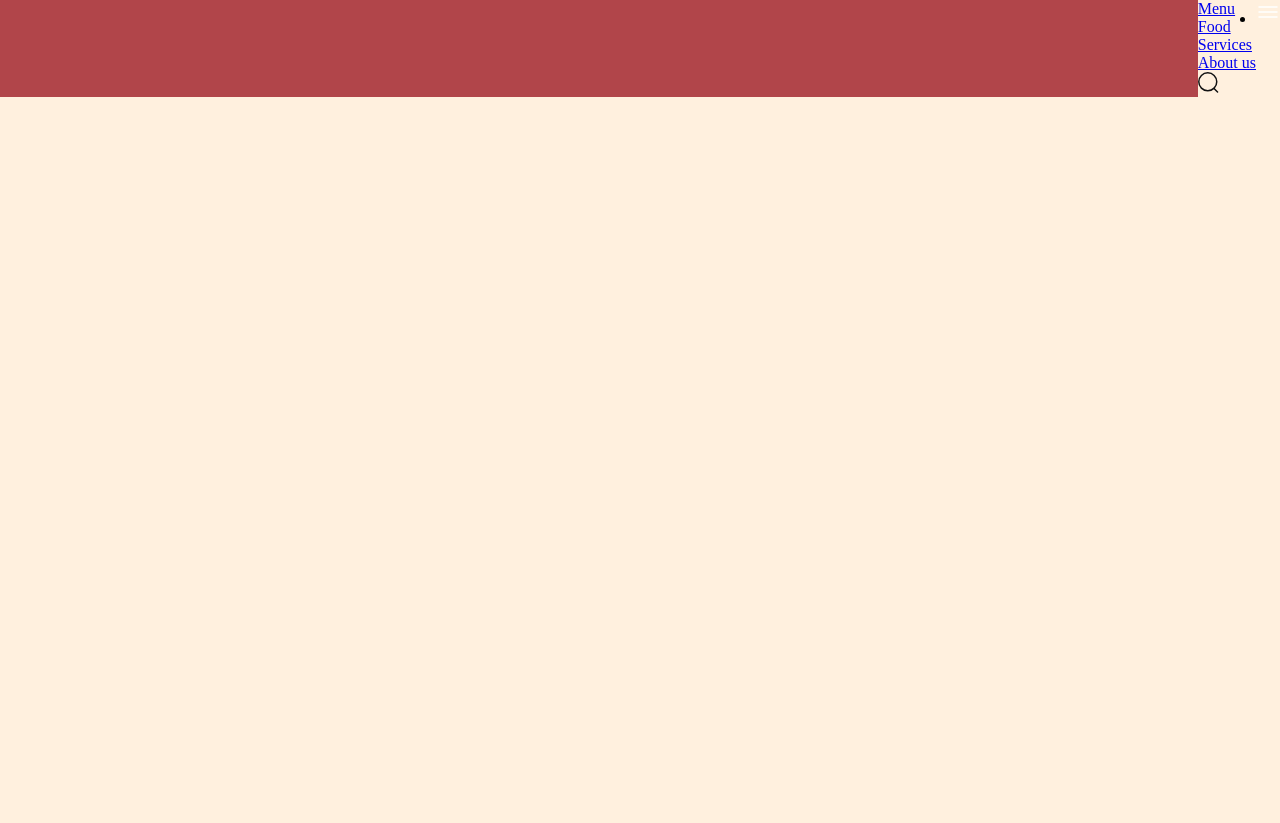
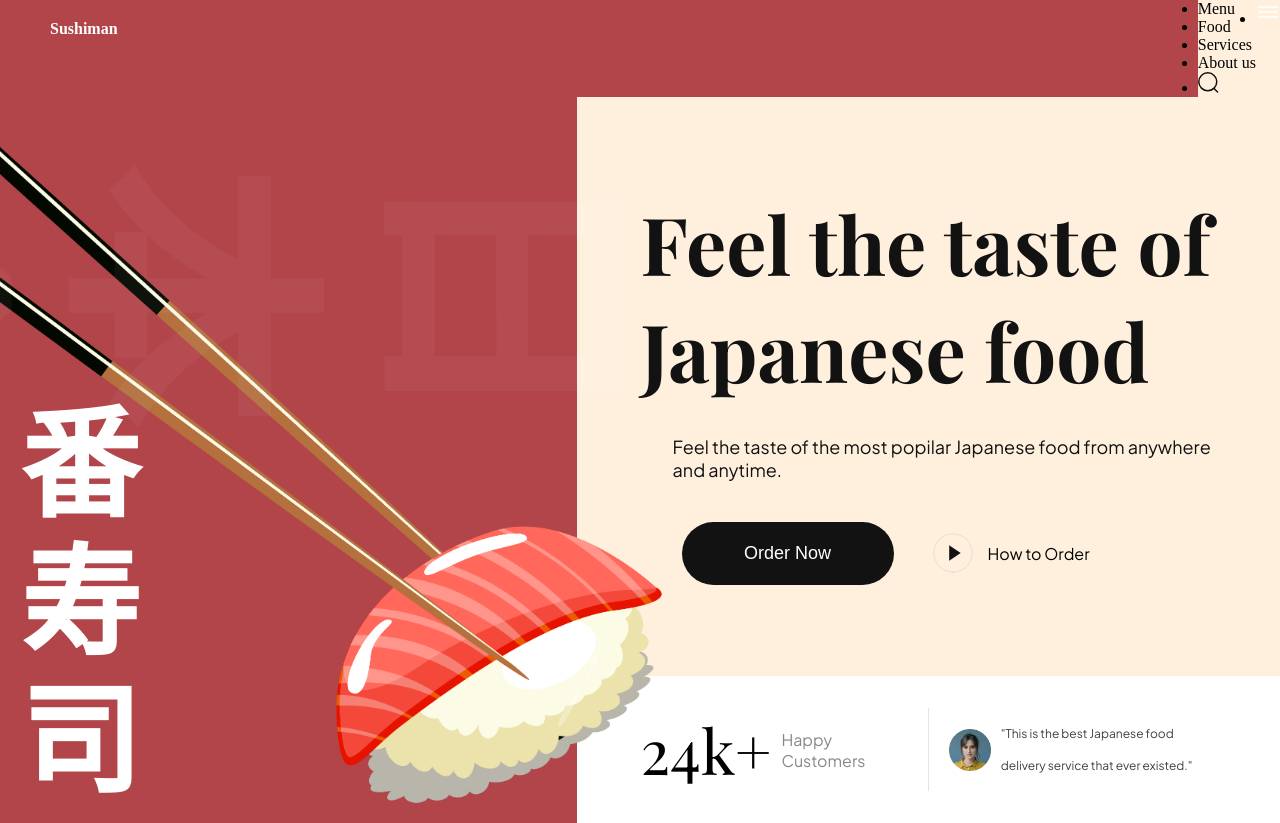
Before and after one commit to phiona-dev/sushi, a website built with Vite: page index.html in a window 1280 px wide. Before the commit the page ends 800 px from the top, so only its background shows below. Built offline with nearby package versions, Linux system fonts and the light colour scheme.

Commit message:
hero section

```diff
--- a/css/sections/header.css
+++ b/css/sections/header.css
@@ -15,7 +15,7 @@
     inset: 0;
     width: 100%;
     background-color: var(--primary-color);
-    z-index: 1;
+    z-index: -1;
 }
 
 .header__logo h4 {
--- /dev/null
+++ b/css/sections/hero.css
@@ -0,0 +1,161 @@
+.hero {
+    display: flex;
+    min-height: calc(100vh - 74px);
+    overflow: hidden;
+}
+
+.hero-image {
+    flex: 1;
+    display: flex;
+    flex-direction: column;
+    position: relative;
+    z-index: 5;
+}
+
+.hero-image img {
+    width: 120%;
+    height: 100%;
+    object-fit: contain;
+}
+
+.hero-image__overlay {
+    position: absolute;
+    inset: 0;
+    width: 100%;
+    background-color: var(--primary-color);
+    z-index: -1;
+}
+
+.hero-image h2 {
+    position: absolute;
+    bottom: 0;
+    padding: 20px;
+    font-family: var(--playfair-display);
+    font-weight: 700;
+    font-size: 120px;
+    line-height: 138px;
+    color: #fff
+}
+
+.hero-content {
+    flex: 1.22;
+    display: flex;
+    justify-content: space-between;
+    flex-direction: column;
+}
+
+.hero-content-info {
+    padding: 64px;
+    flex: 1;
+    display: flex;
+    justify-content: center;
+    flex-direction: column;
+}
+
+.hero-content-info h1 {
+    font-size: 80px;
+    font-weight: 600px;
+    font-family: var(--playfair-display);
+    color: var(--secondary-color)
+}
+
+.hero-content-info p {
+    margin: 32px 0 0 32px;
+    font-family: var(--plus-jakarta-sans);
+    color: var(--secondary-color);
+    font-size: 18px;
+    font-weight: 400
+}
+
+.hero-content__buttons {
+    margin: 41px 0 0 41px;
+    display: flex;
+    flex-wrap: wrap;
+    gap: 36px
+}
+
+.hero-content__order-button {
+    padding: 20px;
+    border-radius: 36px;
+    min-width: 212px;
+    outline: none;
+    border: none;
+    background: var(--secondary-color);
+    cursor: pointer;
+    color: #fff;
+    font-weight: 500;
+    font-size: 18px;
+    line-height: 23px
+}
+
+.hero-content__play-button {
+    border: none;
+    outline: none;
+    background: transparent;
+    display: flex;
+    align-items: center;
+    font-size: 16px;
+    line-height: 19px;
+    color: var(--black-200);
+    font-family: var(--plus-jakarta-sans);
+    cursor: pointer;
+}
+
+.hero-content__play-button img {
+    margin-right: 12px;
+    width: 46px;
+    height: 46px;
+    object-fit: contain;
+}
+
+.hero-content__testimonial {
+    padding: 32px 64px;
+    display: flex;
+    flex-wrap: wrap;
+    gap: 20px;
+    background: var(--color-white)
+}
+
+.hero-content__customer {
+    flex: 1;
+    gap: 10px;
+}
+
+.hero-content__customer h4 {
+    font-size: 62px;
+    font-weight: 400;
+    font-family: var(--playfair-display);
+}
+
+.hero-content__customer p {
+    font-size: 16px;
+    font-weight: 400;
+    font-family: var(--plus-jakarta-sans);
+    color: var(--secondary-color);
+    opacity: 0.5;
+}
+
+.hero-content__review {
+    flex: 1;
+    display: flex;
+    align-items: center;
+    gap: 10px;
+    padding-left: 20px;
+    border-left: 1px solid rgba(2,2,2,0.1);
+    min-width: 200px;
+}
+
+.hero-content__review img {
+    width: 42px;
+    height: 42px;
+    object-fit: contain;
+}
+
+.hero-content__review p {
+    font-size: 12px;
+    font-weight: 400;
+    line-height: 32px;
+    font-family: var(--plus-jakarta-sans);
+    color: var(--secondary-color);
+    opacity: 0.8
+}
--- a/css/style.css
+++ b/css/style.css
@@ -3,6 +3,8 @@
 
 
 @import url("sections/header.css");
+@import url("sections/hero.css");
+
 :root {
     --playfair-display: "Playfair Display", serif;
     --plus-jakarta-sans: "Plus Jakarta Sans", sans-serif;
@@ -32,3 +34,20 @@ body {
     margin: 0 auto;
     background: var(--color-creamson);
 }
+
+a {
+    text-decoration: none;
+    color: inherit;
+}
+
+.flex-center {
+    display: flex;
+    justify-content: center;
+    align-items: center;
+}
+
+.flex-between {
+    display: flex;
+    justify-content: space-between;
+    align-items: center;
+  }
--- a/index.html
+++ b/index.html
@@ -30,6 +30,38 @@
                 </ul>
             </nav>
         </header>
+        <section class="hero">
+            <div class="hero-image">
+                <img src="assets/sushi-1.png" alt="sushi"/>
+                <h2>
+                    番 <br/>
+                    寿 <br/>
+                    司
+                </h2>
+                <div class="hero-image__overlay"></div>
+            </div>
+            <div class="hero-content">
+                <div class="hero-content-info">
+                    <h1>Feel the taste of Japanese food</h1>
+                    <p>Feel the taste of the most popilar Japanese food from anywhere and anytime.</p>
+
+                    <div class="hero-content__buttons">
+                        <button class="hero-content__order-button">Order Now</button>
+                        <button class="hero-content__play-button"><img src="assets/play-circle.svg" alt="play"/>How to Order</button>
+                    </div>
+                </div>
+                <div class="hero-content__testimonial">
+                    <div class="hero-content__customer flex-center">
+                        <h4>24<span>k+</span></h4>
+                        <p>Happy Customers</p>
+                    </div>
+                    <div class="hero-content__review">
+                        <img src="assets/user.png" alt="user"/>
+                        <p>"This is the best Japanese food delivery service that ever existed."</p>
+                    </div>
+                </div>
+            </div>
+        </section>
         <script src="js/script.js" type="module"></script>
     </body>
 </html>
```
Also changed, not shown: css/sections/about.css (added), css/sections/footer.css (added), css/sections/popular.css (added), css/sections/subscribe.css (added), css/sections/trending.css (added).
